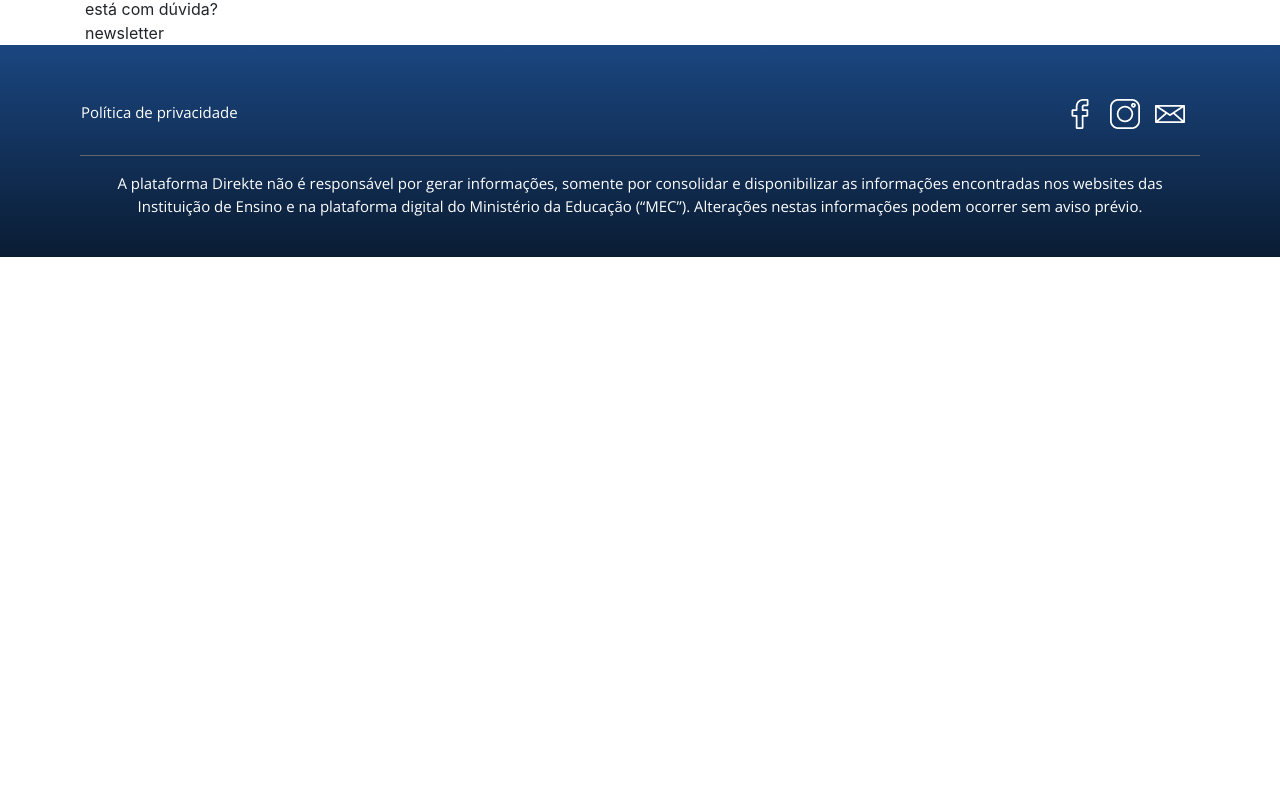
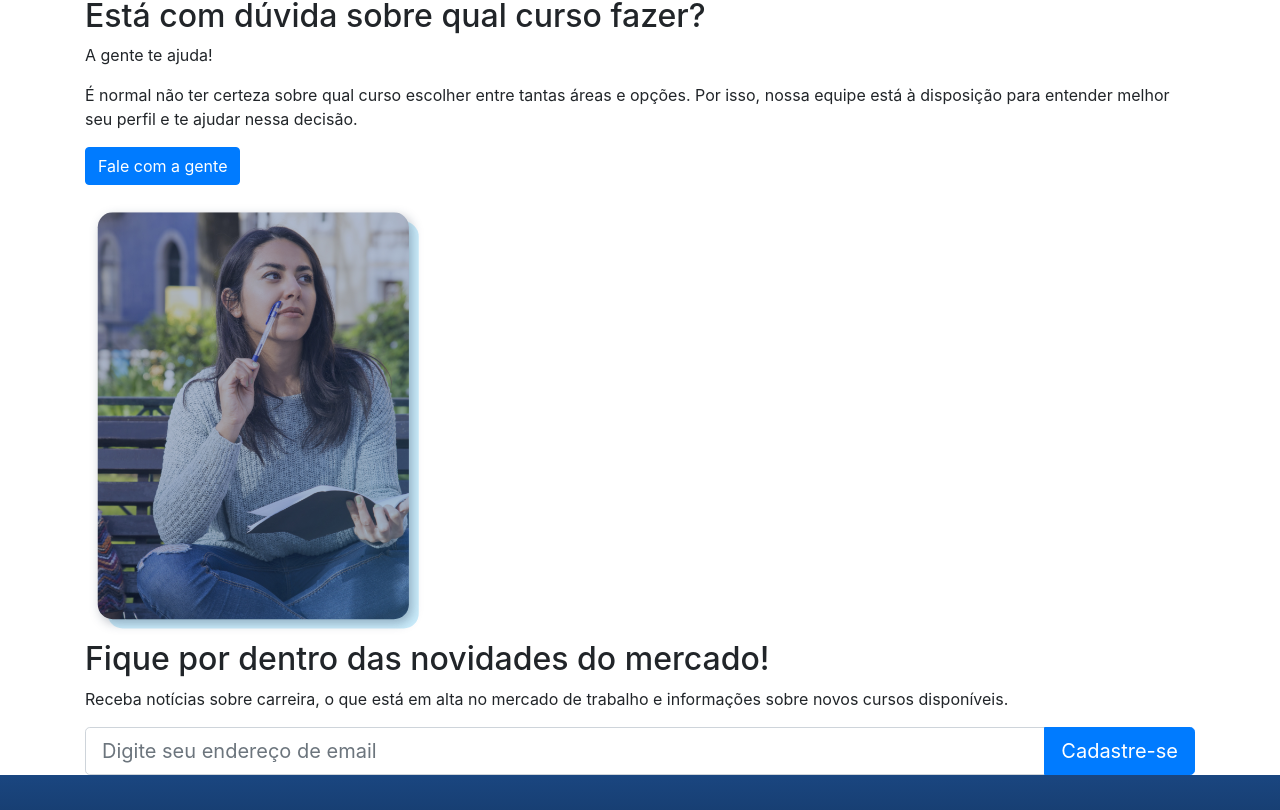
Before and after one commit to brunomorello/dkt_frontend_v2, an Angular app in the folder dkt-frontend/: page / in a window 1280 px wide. Shown: the part 1190-2000 px from the top of the page. Before the commit the page ends 1447 px from the top, so only its background shows below. Built offline with nearby package versions, Linux system fonts and the light colour scheme.

Commit message:
Main Content Created

```diff
--- a/dkt-frontend/src/app/app.component.html
+++ b/dkt-frontend/src/app/app.component.html
@@ -2,9 +2,7 @@
   <dkt-header></dkt-header>
   <main>
     <div class="container">
-      <div class="row">
-        <div class="col">
-          <section class="custom-main-search-menu">
+      <section class="custom-main-search-menu" id="custom-main-search-menu">
 
         <h2>
           <b>Encontre o curso certo para você</b>
@@ -124,16 +122,18 @@
 
       </section>
     </div>
-      </div>
-      <div class="row">
-        <div class="col">
-          <section class="custom-next-step">
+
+    <div class="container">
+      <section class="custom-next-step" id="custom-next-step">
         <p>Qual seu próximo passo?</p>
 
         <p>Buscando recolocação no mercado? Promoção no seu emprego atual? Melhorar sua qualificação? Mudança de carreira?
-            Independente do que te motiva a continuar seus estudos, estamos aqui pra te ajudar a alcançar o que deseja. Somos uma
-            plataforma de busca e comparação de cursos de pós-graduação e MBA na cidade de São Paulo. Consolidamos as informações
-            dos cursos disponíveis para você comparar as opções (seja por custo, localização, instituição, etc.) e decidir qual é a
+          Independente do que te motiva a continuar seus estudos, estamos aqui pra te ajudar a alcançar o que deseja. Somos
+          uma
+          plataforma de busca e comparação de cursos de pós-graduação e MBA na cidade de São Paulo. Consolidamos as
+          informações
+          dos cursos disponíveis para você comparar as opções (seja por custo, localização, instituição, etc.) e decidir qual
+          é a
           melhor para você!</p>
 
         <div class="custom-next-step-content-1">
@@ -153,19 +153,52 @@
 
       </section>
     </div>
+
+    <div class="container">
+      <section class="custom-customer-doubts" id="custom-customer-doubts">
+        <h2>Está com dúvida sobre qual curso fazer?</h2>
+
+        <p>A gente te ajuda!</p>
+
+        <p>
+          É normal não ter certeza sobre qual curso escolher entre tantas áreas e opções. Por isso, nossa equipe
+          está à disposição para entender melhor seu perfil e te ajudar nessa decisão.
+        </p>
+
+        <p>
+          <button class="btn btn-primary">
+            Fale com a gente
+          </button>
+        </p>
+
+        <img src="assets/img/grupo_176.png" alt="image">
+
+      </section>
     </div>
-      <div class="row">
-        <div class="col">
-          está com dúvida?
+
+    <div class="container">
+
+      <section class="custom-newsletter">
+        <h2>
+          Fique por dentro das novidades do mercado!
+        </h2>
+
+        <p>
+          Receba notícias sobre carreira, o que está em alta no mercado de trabalho e informações sobre novos cursos disponíveis.
+        </p>
+
+
+        <div class="input-group input-group-lg">
+          <input type="email" name="customer-email-newsletter" id="customer-email-newsletter" class="form-control" placeholder="Digite seu endereço de email" aria-label="Digite seu endereço de email" aria-describedby="email-newsletter">
+          <div class="input-group-append">
+            <button class="btn btn-primary" type="button" id="email-newsletter">Cadastre-se</button>
           </div>
         </div>
-      <div class="row">
-        <div class="col">
-          newsletter
-        </div>
-      </div>
+
+      </section>
     </div>
   </main>
+
   <dkt-footer></dkt-footer>
 </div>
 
```
Lines whose indentation alone changed are shown as unchanged.
